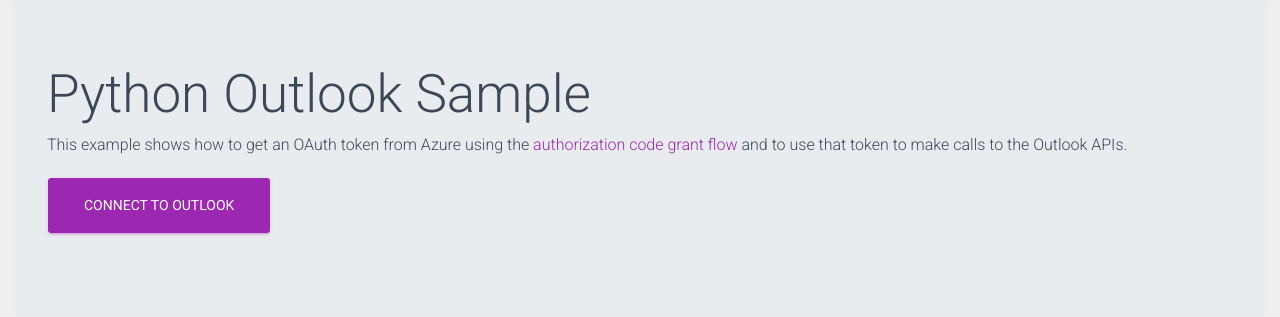
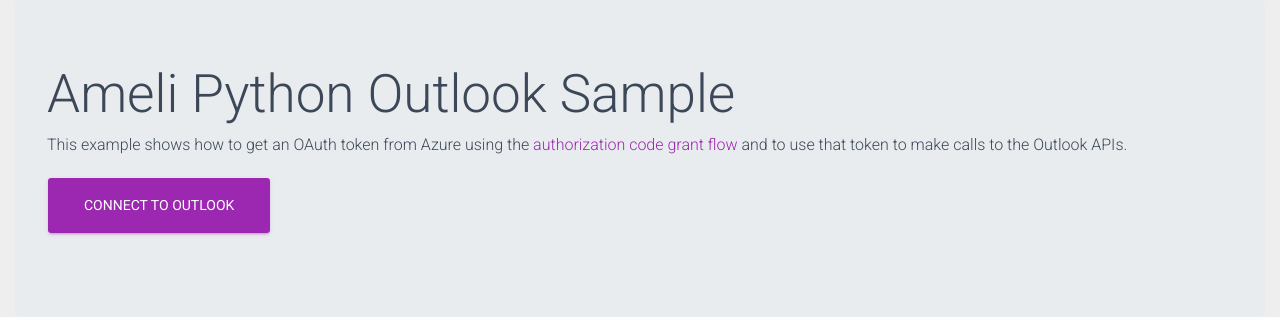
Before and after one commit to ameli-hackademy/Front-End, a Django app: page / in a window 1280 px wide. Shown: the top 317 px of the page. Run offline with Django 3.2, Linux system fonts and the light colour scheme; some libraries are stand-ins or nearby versions; some web fonts are replaced.

Commit message:
Update index.html

```diff
--- a/ameli/ameli/templates/dashboard/index.html
+++ b/ameli/ameli/templates/dashboard/index.html
@@ -15,7 +15,7 @@
   <body>
     <div class="container">
     <div class="jumbotron">
-    <h1>Python Outlook Sample</h1>
+    <h1>Ameli  Python Outlook Sample</h1>
     <p>This example shows how to get an OAuth token from Azure using the <a href="https://docs.microsoft.com/en-us/azure/active-directory/develop/active-directory-v2-protocols-oauth-code" target="_blank">authorization code grant flow</a> and to use that token to make calls to the Outlook APIs.</p>
     <p>
     <a class="btn btn-lg btn-primary" href="{{signin_url}}" role="button" id="connect-button">Connect to Outlook</a>
```
